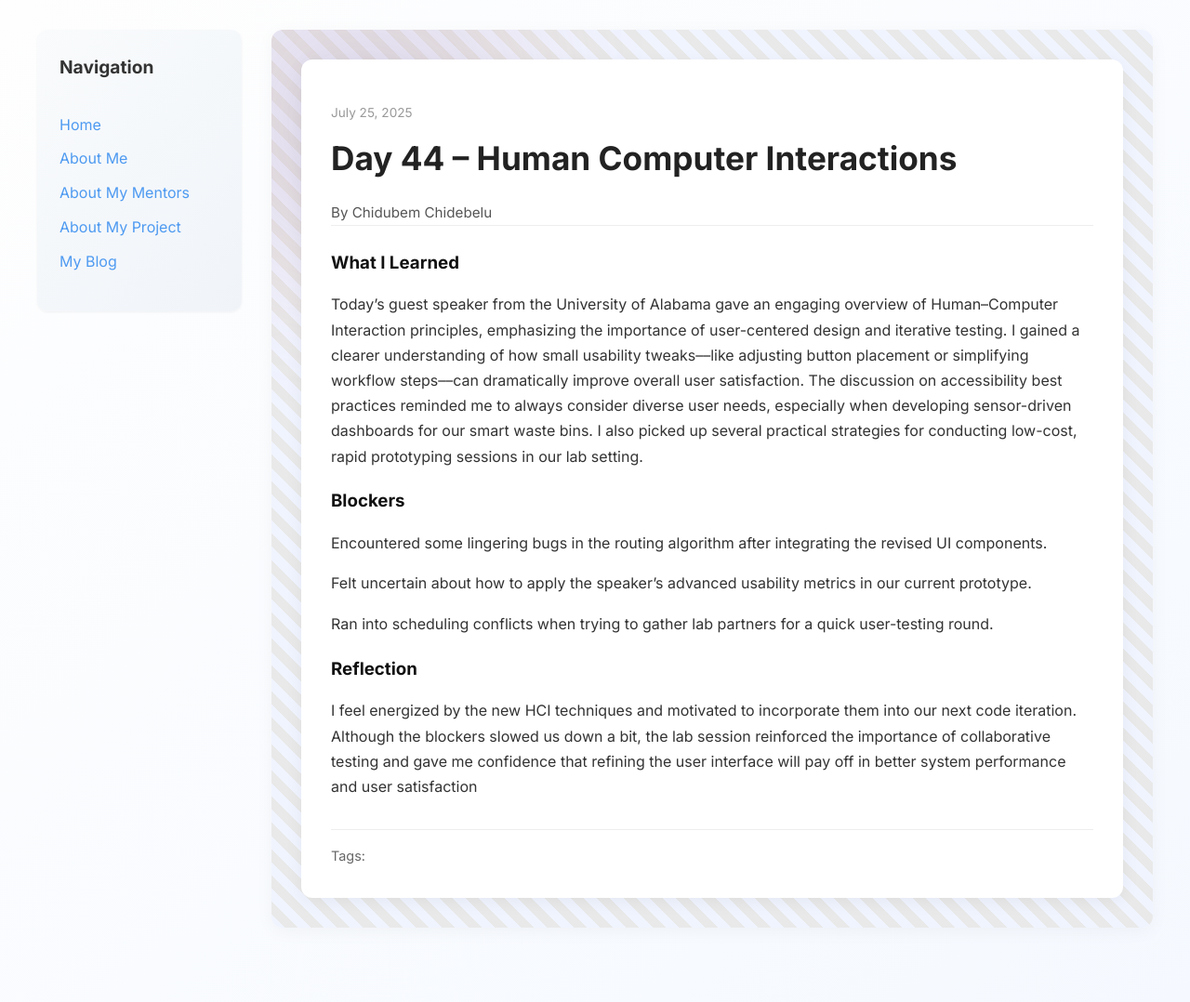
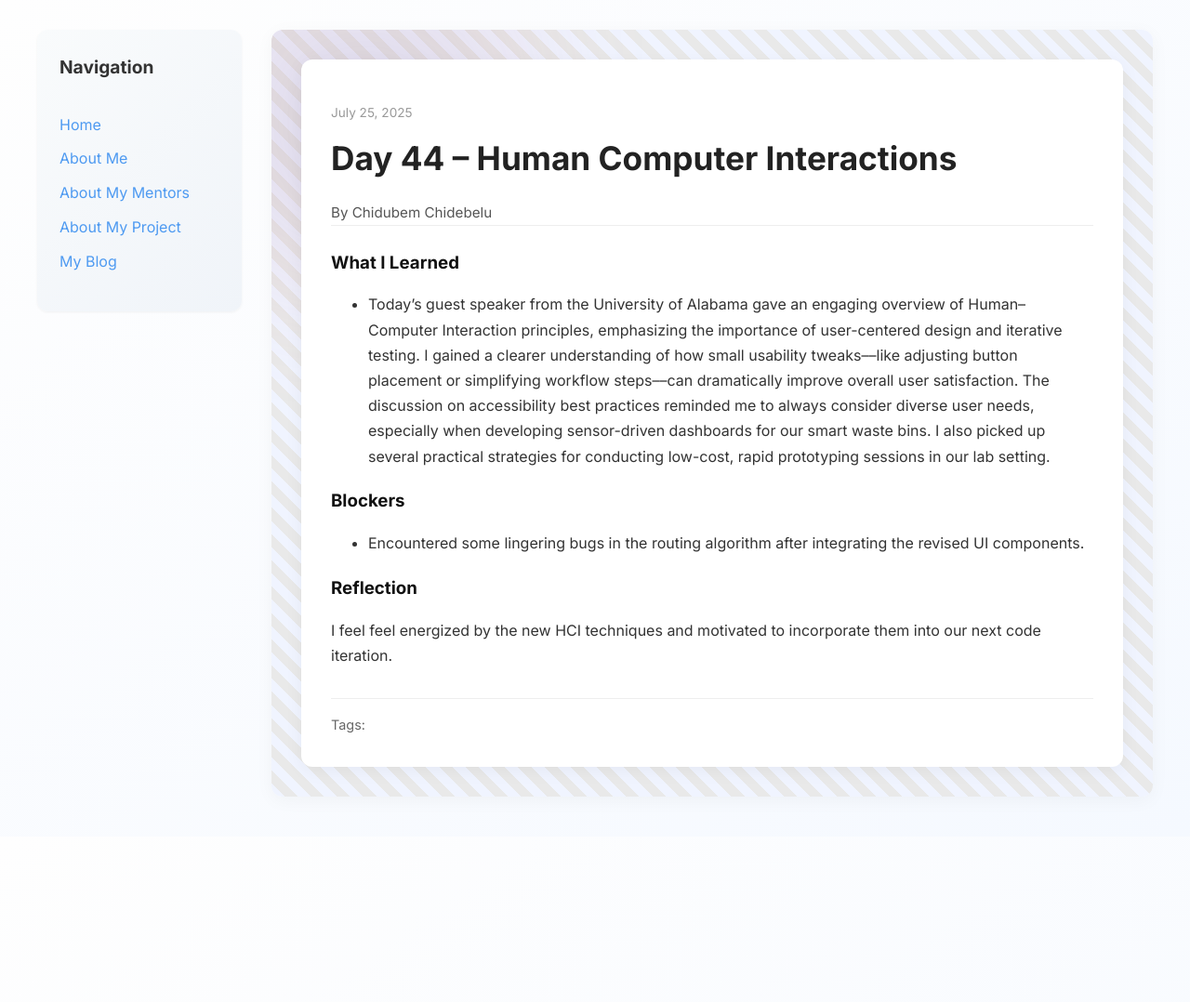
Before and after one commit to 10DubemCant/10DubemCant.github.io, a Jekyll site: the page built from _posts/2025-07-24-day-45.md, in a window 1280 px wide. Shown: the whole page at 93% size. Built offline with Jekyll 4.4.1, drawn with Linux system fonts in a browser that asks for light colours; a file with an impossible date is left out; after the commit the page ends 900 px from its top, so only the background shows below that.

Commit message:
Update 2025-07-24-day-45.md

```diff
--- a/_posts/2025-07-24-day-45.md
+++ b/_posts/2025-07-24-day-45.md
@@ -1,19 +1,15 @@
 ---
 layout: post
-title: "Day 44 – Human Computer Interactions"
+title: "Day 44 – Human Computer Interactions "
 date: 2025-07-25
 author: Chidubem Chidebelu
 ---
 
 ### What I Learned
-Today’s guest speaker from the University of Alabama gave an engaging overview of Human–Computer Interaction principles, emphasizing the importance of user-centered design and iterative testing. I gained a clearer understanding of how small usability tweaks––like adjusting button placement or simplifying workflow steps––can dramatically improve overall user satisfaction. The discussion on accessibility best practices reminded me to always consider diverse user needs, especially when developing sensor-driven dashboards for our smart waste bins. I also picked up several practical strategies for conducting low-cost, rapid prototyping sessions in our lab setting.
+- Today’s guest speaker from the University of Alabama gave an engaging overview of Human–Computer Interaction principles, emphasizing the importance of user-centered design and iterative testing. I gained a clearer understanding of how small usability tweaks––like adjusting button placement or simplifying workflow steps––can dramatically improve overall user satisfaction. The discussion on accessibility best practices reminded me to always consider diverse user needs, especially when developing sensor-driven dashboards for our smart waste bins. I also picked up several practical strategies for conducting low-cost, rapid prototyping sessions in our lab setting.
 
 ### Blockers
-Encountered some lingering bugs in the routing algorithm after integrating the revised UI components.
-
-Felt uncertain about how to apply the speaker’s advanced usability metrics in our current prototype.
-
-Ran into scheduling conflicts when trying to gather lab partners for a quick user-testing round.
+- Encountered some lingering bugs in the routing algorithm after integrating the revised UI components.
 
 ### Reflection
-I feel energized by the new HCI techniques and motivated to incorporate them into our next code iteration. Although the blockers slowed us down a bit, the lab session reinforced the importance of collaborative testing and gave me confidence that refining the user interface will pay off in better system performance and user satisfaction
+I feel feel energized by the new HCI techniques and motivated to incorporate them into our next code iteration.
```
